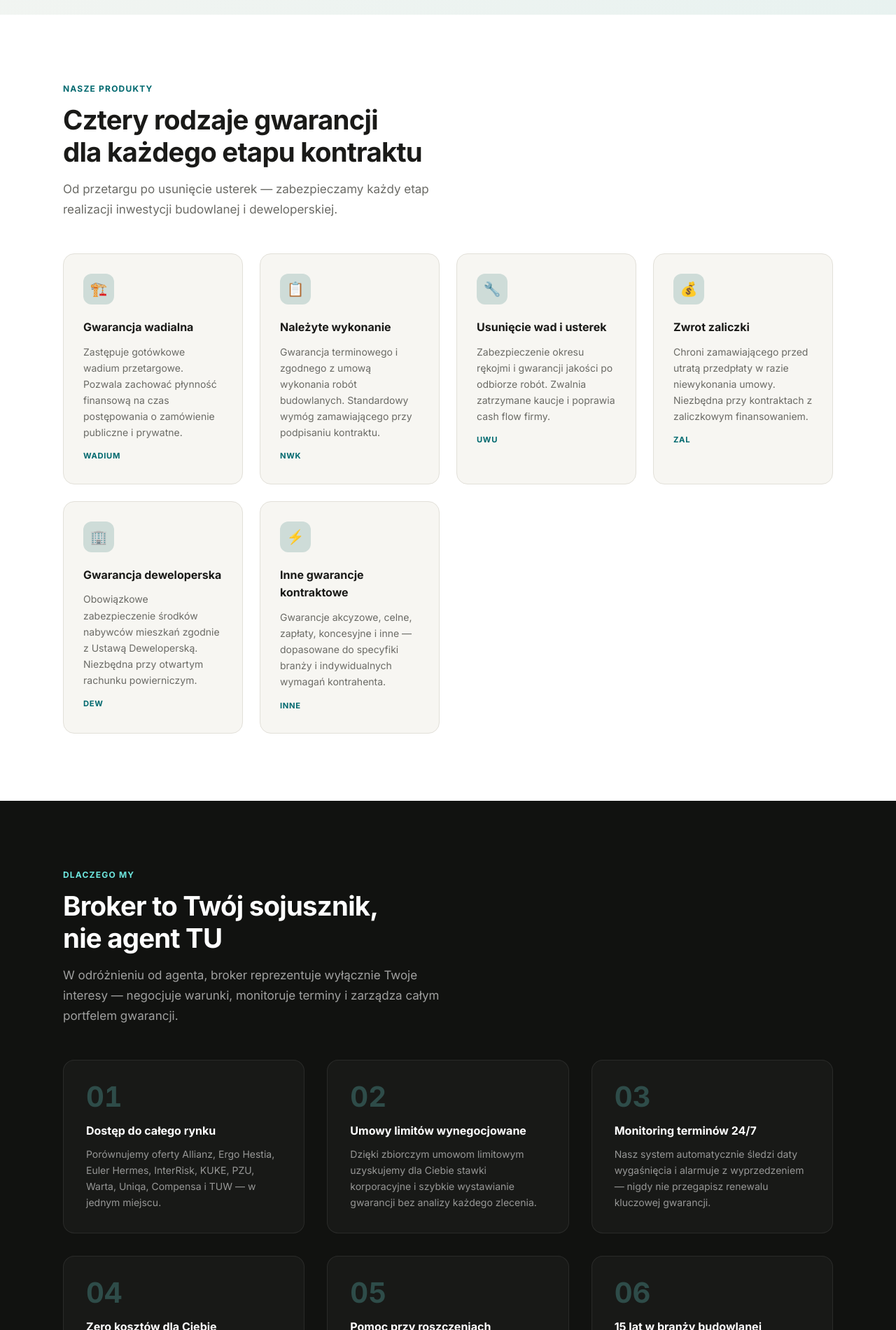
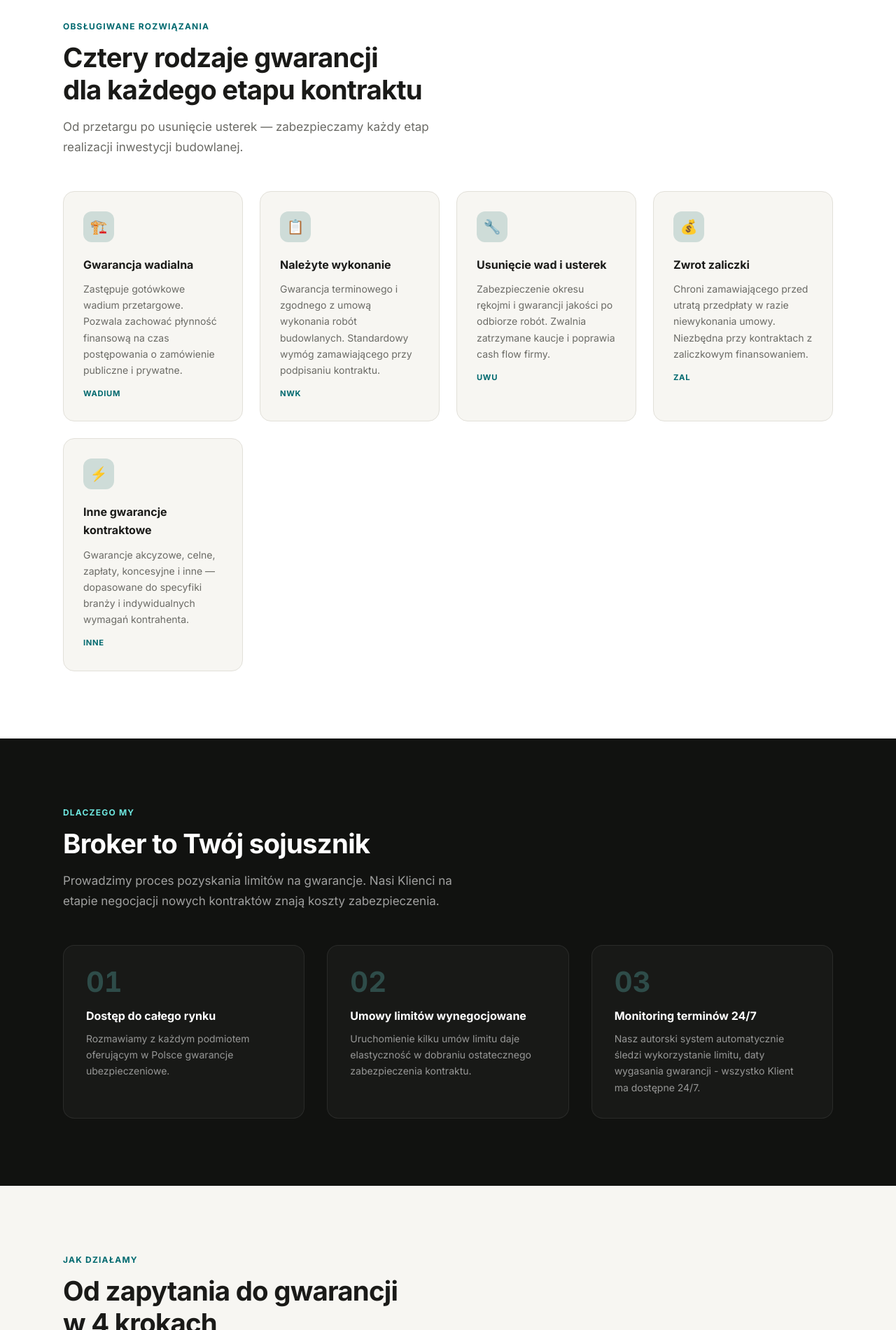
Before and after one commit to aurabroker/gwarancje, a plain HTML site: page public/index.html in a window 1280 px wide. Shown: the part 900-2800 px from the top of the page at 70% size. Drawn offline with Linux system fonts and the light colour scheme.

Commit message:
Update index.html

```diff
--- a/public/index.html
+++ b/public/index.html
@@ -30,12 +30,14 @@ button{cursor:pointer;font:inherit;border:none;background:none}
 .topbar{position:sticky;top:0;z-index:100;background:rgba(247,246,242,.92);backdrop-filter:blur(12px);border-bottom:1px solid var(--c-border);padding:0 clamp(1rem,5vw,3rem);height:64px;display:flex;align-items:center;justify-content:space-between;gap:1rem}
 .logo{font-size:1.25rem;font-weight:700;color:var(--c-primary);letter-spacing:-.02em}
 .logo span{color:var(--c-muted);font-weight:400}
-.nav{display:flex;align-items:center;gap:2rem}
+.nav{display:flex;align-items:center;gap:1.5rem}
 .nav a{font-size:.875rem;font-weight:500;color:var(--c-muted);transition:color var(--transition)}
 .nav a:hover{color:var(--c-primary)}
 .nav-phone{font-weight:700;color:var(--c-primary)!important}
 .nav-cta{background:var(--c-primary);color:#fff!important;padding:.5rem 1.25rem;border-radius:var(--r);transition:background var(--transition)!important}
 .nav-cta:hover{background:var(--c-primary-h)!important}
+.nav-panel{border:1px solid var(--c-border);padding:.4rem 1rem;border-radius:var(--r);font-weight:600;color:var(--c-text)!important;transition:all var(--transition)}
+.nav-panel:hover{border-color:var(--c-primary);color:var(--c-primary)!important;background:var(--c-bg)}
 .hamburger{display:none;flex-direction:column;gap:5px;padding:4px}
 .hamburger span{display:block;width:22px;height:2px;background:var(--c-text);border-radius:2px;transition:var(--transition)}
 
@@ -200,6 +202,7 @@ footer{background:var(--c-dark);color:rgba(255,255,255,.4);padding:2.5rem clamp(
     <a href="#faq">FAQ</a>
     <a href="tel:+48500502702" class="nav-phone">📞 500 502 702</a>
     <a href="#kontakt" class="nav-cta">Zapytaj o wycenę</a>
+    <a href="https://app.gwarancje.pro" target="_blank" class="nav-panel">👤 Panel klienta</a>
   </nav>
   <button class="hamburger" onclick="toggleMenu(this)" aria-label="Menu">
     <span></span><span></span><span></span>
@@ -211,8 +214,8 @@ footer{background:var(--c-dark);color:rgba(255,255,255,.4);padding:2.5rem clamp(
   <div class="hero-inner">
     <div>
       <div class="hero-badge">🔒 Broker Ubezpieczeniowy dla Firm</div>
-      <h1>Gwarancje ubezpieczeniowe<br>dla <em>wykonawców i deweloperów</em></h1>
-      <p class="hero-sub">Jako niezależny broker negocjujemy dla Twojej firmy gwarancje wadialnie, kontraktowe i deweloperskie u wszystkich liczących się TU na rynku. Analiza i wdrożenie są w 100% bezpłatne.</p>
+      <h1>Gwarancje ubezpieczeniowe<br>dla <em>budownictwa</em></h1>
+      <p class="hero-sub">Gwarancjami zajmujemy się od ponad 15 lat, w tym okresie wystawiliśmy kilka tysięcy gwarancji, dla ponad 200 firm w Polsce.</p>
       <div class="hero-btns">
         <a href="#kontakt" class="btn-primary">Zamów bezpłatną analizę →</a>
         <a href="#produkty" class="btn-ghost">Poznaj produkty</a>
@@ -273,9 +276,9 @@ footer{background:var(--c-dark);color:rgba(255,255,255,.4);padding:2.5rem clamp(
 <!-- PRODUKTY -->
 <section id="produkty">
   <div class="container">
-    <div class="section-label">Nasze produkty</div>
+    <div class="section-label">Obsługiwane rozwiązania</div>
     <h2 class="section-title">Cztery rodzaje gwarancji<br>dla każdego etapu kontraktu</h2>
-    <p class="section-sub">Od przetargu po usunięcie usterek — zabezpieczamy każdy etap realizacji inwestycji budowlanej i deweloperskiej.</p>
+    <p class="section-sub">Od przetargu po usunięcie usterek — zabezpieczamy każdy etap realizacji inwestycji budowlanej.</p>
     <div class="products-grid">
       <div class="product-card">
         <div class="product-icon">🏗️</div>
@@ -302,12 +305,6 @@ footer{background:var(--c-dark);color:rgba(255,255,255,.4);padding:2.5rem clamp(
         <span class="product-tag">ZAL</span>
       </div>
       <div class="product-card">
-        <div class="product-icon">🏢</div>
-        <h3>Gwarancja deweloperska</h3>
-        <p>Obowiązkowe zabezpieczenie środków nabywców mieszkań zgodnie z Ustawą Deweloperską. Niezbędna przy otwartym rachunku powierniczym.</p>
-        <span class="product-tag">DEW</span>
-      </div>
-      <div class="product-card">
         <div class="product-icon">⚡</div>
         <h3>Inne gwarancje kontraktowe</h3>
         <p>Gwarancje akcyzowe, celne, zapłaty, koncesyjne i inne — dopasowane do specyfiki branży i indywidualnych wymagań kontrahenta.</p>
@@ -321,38 +318,23 @@ footer{background:var(--c-dark);color:rgba(255,255,255,.4);padding:2.5rem clamp(
 <section id="dlaczego-my">
   <div class="container">
     <div class="section-label">Dlaczego my</div>
-    <h2 class="section-title">Broker to Twój sojusznik,<br>nie agent TU</h2>
-    <p class="section-sub">W odróżnieniu od agenta, broker reprezentuje wyłącznie Twoje interesy — negocjuje warunki, monitoruje terminy i zarządza całym portfelem gwarancji.</p>
+    <h2 class="section-title">Broker to Twój sojusznik</h2>
+    <p class="section-sub">Prowadzimy proces pozyskania limitów na gwarancje. Nasi Klienci na etapie negocjacji nowych kontraktów znają koszty zabezpieczenia.</p>
     <div class="why-grid">
       <div class="why-card">
         <div class="why-number">01</div>
         <h3>Dostęp do całego rynku</h3>
-        <p>Porównujemy oferty Allianz, Ergo Hestia, Euler Hermes, InterRisk, KUKE, PZU, Warta, Uniqa, Compensa i TUW — w jednym miejscu.</p>
+        <p>Rozmawiamy z każdym podmiotem oferującym w Polsce gwarancje ubezpieczeniowe.</p>
       </div>
       <div class="why-card">
         <div class="why-number">02</div>
         <h3>Umowy limitów wynegocjowane</h3>
-        <p>Dzięki zbiorczym umowom limitowym uzyskujemy dla Ciebie stawki korporacyjne i szybkie wystawianie gwarancji bez analizy każdego zlecenia.</p>
+        <p>Uruchomienie kilku umów limitu daje elastyczność w dobraniu ostatecznego zabezpieczenia kontraktu.</p>
       </div>
       <div class="why-card">
         <div class="why-number">03</div>
         <h3>Monitoring terminów 24/7</h3>
-        <p>Nasz system automatycznie śledzi daty wygaśnięcia i alarmuje z wyprzedzeniem — nigdy nie przegapisz renewalu kluczowej gwarancji.</p>
-      </div>
-      <div class="why-card">
-        <div class="why-number">04</div>
-        <h3>Zero kosztów dla Ciebie</h3>
-        <p>Usługa brokerska jest w 100% bezpłatna — wynagrodzenie pochodzi od towarzystwa ubezpieczeń, nie od klienta.</p>
-      </div>
-      <div class="why-card">
-        <div class="why-number">05</div>
-        <h3>Pomoc przy roszczeniach</h3>
-        <p>W przypadku wezwania beneficjenta do wypłaty reprezentujemy Twoje interesy i wspieramy na każdym etapie postępowania.</p>
-      </div>
-      <div class="why-card">
-        <div class="why-number">06</div>
-        <h3>15 lat w branży budowlanej</h3>
-        <p>Znamy specyfikę przetargów GDDKiA, Urzędów Marszałkowskich i dużych deweloperów — wiemy czego wymagają zamawiający.</p>
+        <p>Nasz autorski system automatycznie śledzi wykorzystanie limitu, daty wygasania gwarancji - wszystko Klient ma dostępne 24/7.</p>
       </div>
     </div>
   </div>
@@ -449,10 +431,6 @@ footer{background:var(--c-dark);color:rgba(255,255,255,.4);padding:2.5rem clamp(
         <div class="faq-a">Tak — weryfikujemy, czy treść gwarancji spełnia wymogi SIWZ lub umowy deweloperskiej, i negocjujemy z TU zapisy niekorzystne dla klienta. To nasza standardowa usługa, bez dodatkowych opłat.</div>
       </div>
       <div class="faq-item" onclick="toggleFaq(this)">
-        <div class="faq-q">Czy obsługujecie firmy bez historii kredytowej?<div class="faq-icon">+</div></div>
-        <div class="faq-a">Tak. Pomagamy nawet nowym firmom — dobieramy TU o elastycznym podejściu do oceny ryzyka i przygotowujemy dokumentację w sposób, który maksymalizuje szanse na uzyskanie limitu.</div>
-      </div>
-      <div class="faq-item" onclick="toggleFaq(this)">
         <div class="faq-q">Czy audyt posiadanego portfela gwarancji jest płatny?<div class="faq-icon">+</div></div>
         <div class="faq-a">Absolutnie nie. Przegląd aktualnych warunków umów limitowych, analiza stawek i wskazanie optymalizacji są całkowicie bezpłatne i niezobowiązujące.</div>
       </div>
@@ -527,7 +505,6 @@ footer{background:var(--c-dark);color:rgba(255,255,255,.4);padding:2.5rem clamp(
               <option>Należyte wykonanie (NWK)</option>
               <option>Usunięcie wad i usterek (UWU)</option>
               <option>Zwrot zaliczki</option>
-              <option>Gwarancja deweloperska</option>
               <option>Umowa limitu — analiza rynku</option>
               <option>Inny rodzaj gwarancji</option>
             </select>
```
